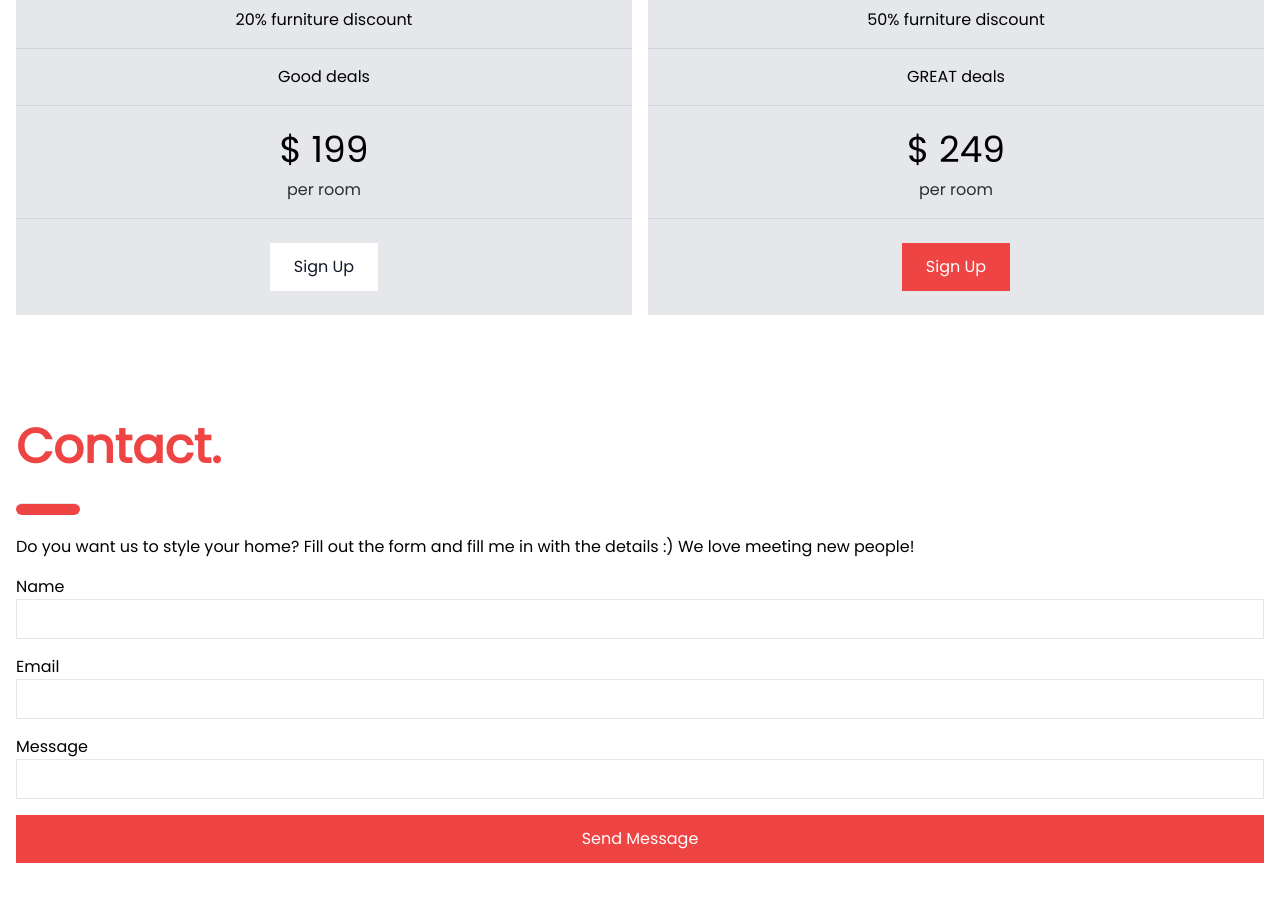
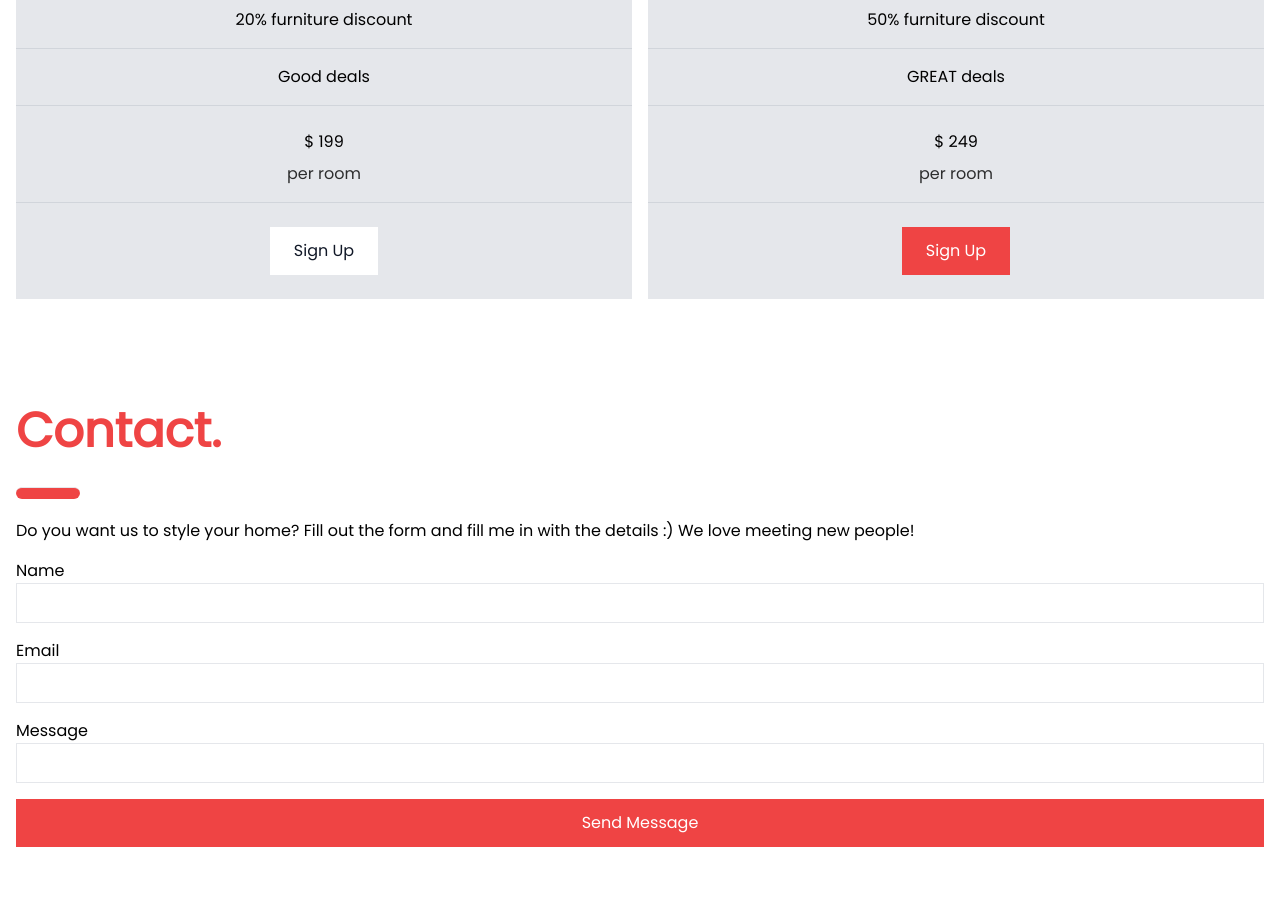
Before and after one commit to parabah/tw_intro, a website: page dist/app.html in a window 1280 px wide. Shown: the part 3020-3944 px from the top of the page. Drawn offline with Linux system fonts and the light colour scheme.

Commit message:
17/07/2022 - Ajuste no preço para text-3xl

```diff
--- a/dist/app.html
+++ b/dist/app.html
@@ -123,7 +123,7 @@
                         <li class="p-4 border-b border-b-gray-300">20% furniture discount</li>
                         <li class="p-4 border-b border-b-gray-300">Good deals</li>
                         <li class="p-4 border-b border-b-gray-300">
-                            <h2 class="text-4xl my-2">$ 199</h2>
+                            <h2 class="text-3xl my-2">$ 199</h2>
                             <span class="opacity-80">per room</span>
                         </li>
                         <li class="py-6 px-4">
@@ -141,7 +141,7 @@
                         <li class="p-4 border-b border-b-gray-300">50% furniture discount</li>
                         <li class="p-4 border-b border-b-gray-300">GREAT deals</li>
                         <li class="p-4 border-b border-b-gray-300">
-                            <h2 class="text-4xl my-2">$ 249</h2>
+                            <h2 class="text-3xl my-2">$ 249</h2>
                             <span class="opacity-80">per room</span>
                         </li>
                         <li class="py-6 px-4">
```
